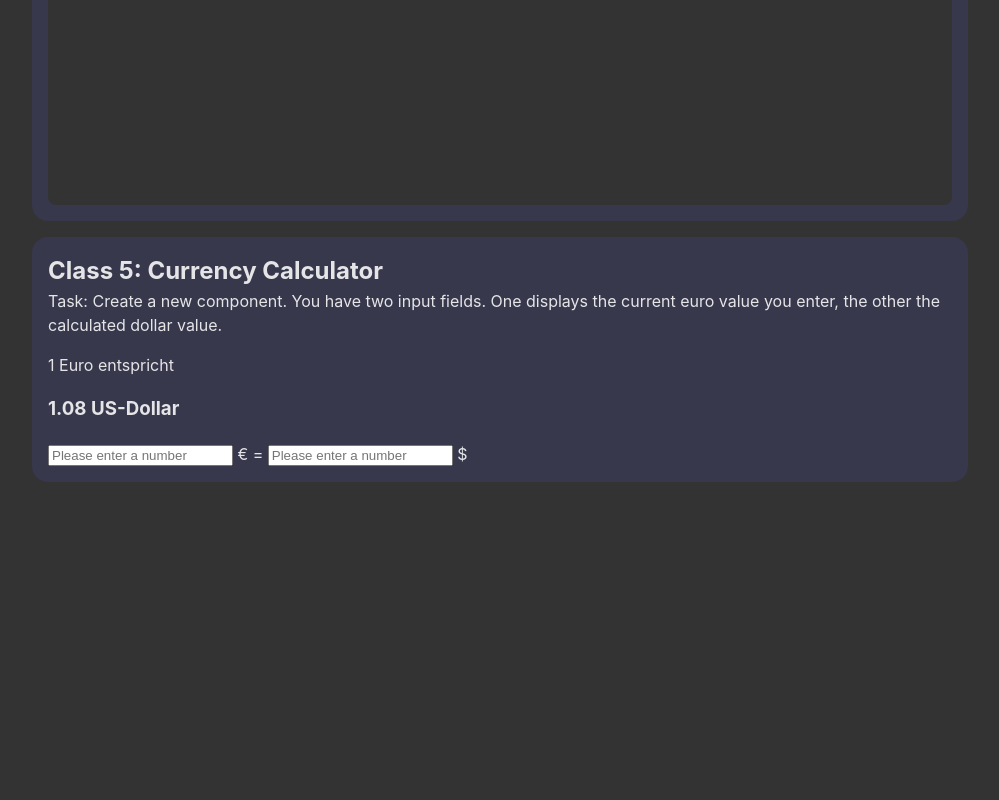
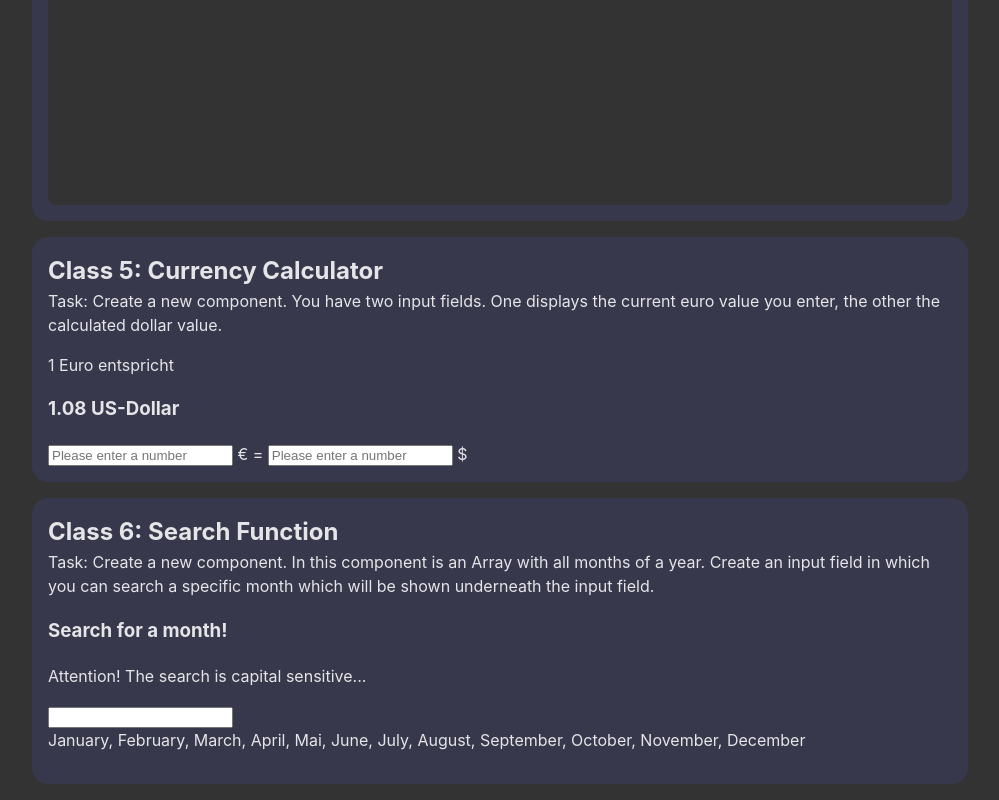
Before and after one commit to TheresasArtwork/react-exercises, a React (Vite) app: page /Exercises in a window 1280 px wide. Shown: the part 1870-2670 px from the top of the page, without its empty margins (140-1139 px from the left). Before the commit the page ends 2368 px from the top, so only its background shows below. Built offline with nearby package versions, Linux system fonts and the light colour scheme; the HTML template or start-up script is replaced by a standard one.

Commit message:
added search function component

```diff
--- /dev/null
+++ b/src/Searchfunction/Searchfunction.jsx
@@ -0,0 +1,38 @@
+import { useEffect, useState } from "react";
+
+const months = [
+  "January",
+  "February",
+  "March",
+  "April",
+  "Mai",
+  "June",
+  "July",
+  "August",
+  "September",
+  "October",
+  "November",
+  "December",
+];
+
+export function Searchfunction() {
+  const [res, setRes] = useState(months);
+  const [query, setQuery] = useState("");
+
+  useEffect(() => {
+    setRes(months.filter((month) => month.includes(query)));
+  }, [query]);
+
+  return (
+    <div className="search-container">
+      <h3>Search for a month!</h3>
+      <p>Attention! The search is capital sensitive...</p>
+      <input
+        type="text"
+        value={query}
+        onChange={(e) => setQuery(e.target.value)}
+      ></input>
+      <p>{res.join(", ")}</p>
+    </div>
+  );
+}
--- a/src/pages/Exercises.jsx
+++ b/src/pages/Exercises.jsx
@@ -7,6 +7,7 @@ import { InputField } from "../InputField/InputField";
 import { InputFieldEffect } from "../InputField/InputFieldEffect";
 import { Vacation } from "../Vacation/Vacation";
 import { Currency } from "../Currency/Currency";
+import { Searchfunction } from "../Searchfunction/Searchfunction";
 
 export default function Exercises() {
   return (
@@ -73,6 +74,16 @@ export default function Exercises() {
           </p>
           <Currency />
         </section>
+
+        <section className="exercise-section">
+          <h2 className="exercise-header">Class 6: Search Function</h2>
+          <p>
+            Task: Create a new component. In this component is an Array with all
+            months of a year. Create an input field in which you can search a
+            specific month which will be shown underneath the input field.
+          </p>
+          <Searchfunction />
+        </section>
       </div>
     </>
   );
```
